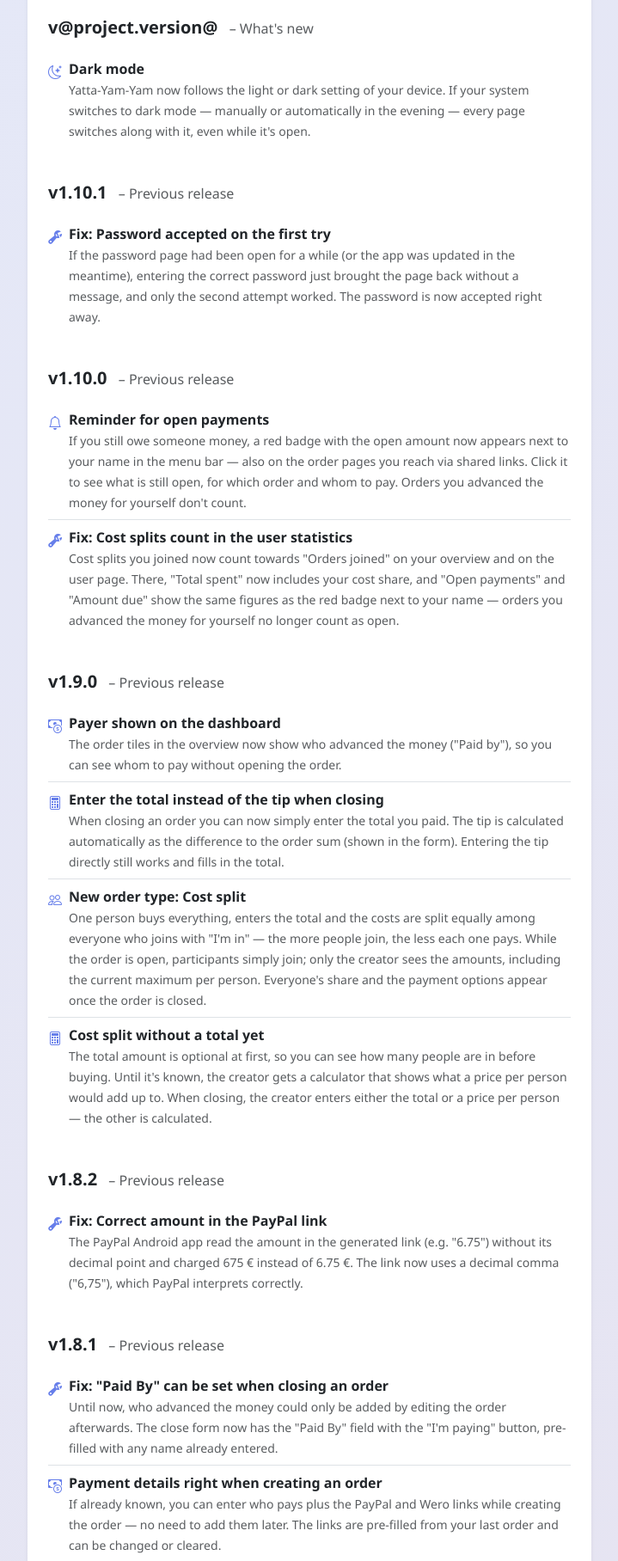
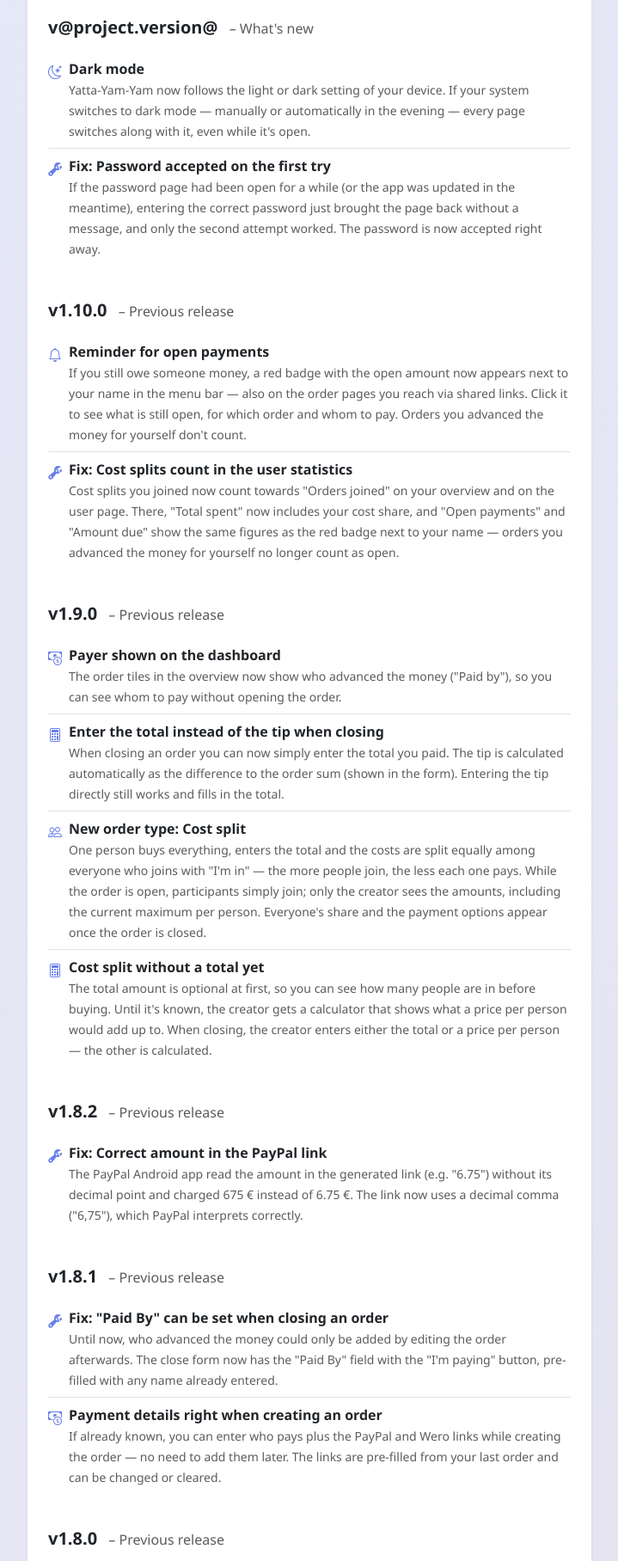
Before and after one commit to Judgeman/Yatta-Yam-Yam, a Spring Boot app: page /version in a window 1280 px wide. Shown: the part 184-2000 px from the top of the page at 86% size, without its empty margins (280-999 px from the left). Run offline with Spring Boot 4, Linux system fonts and the light colour scheme; some of the project's set-up classes (security, data sources, template engines, error pages and the like) are left out, and stand-ins take their place.

Commit message:
Ship the password fix with 1.11.0 instead of a 1.10.1 release
1.10.1 was never released, so list the fix under 1.11.0's "What's new"
next to dark mode and drop the separate 1.10.1 section.

Co-Authored-By: Claude Opus 5.5 <noreply@anthropic.com>
Claude-Session: https://claude.ai/code/session_01Y8jVT75sJWkThQbLvUoeD8

```diff
--- a/src/main/resources/templates/version.html
+++ b/src/main/resources/templates/version.html
@@ -59,14 +59,6 @@
                     <span class="text-muted small">Yatta-Yam-Yam now follows the light or dark setting of your device. If your system switches to dark mode — manually or automatically in the evening — every page switches along with it, even while it's open.</span>
                 </div>
             </li>
-        </ul>
-
-        <h2 class="h5 fw-semibold mb-3 mt-4">
-            v1.10.1
-            <span class="text-muted fw-normal fs-6 ms-2">– Previous release</span>
-        </h2>
-
-        <ul class="list-group list-group-flush mb-3">
             <li class="list-group-item d-flex gap-2 align-items-start px-0">
                 <i class="bi bi-wrench-adjustable text-primary mt-1"></i>
                 <div>
```
